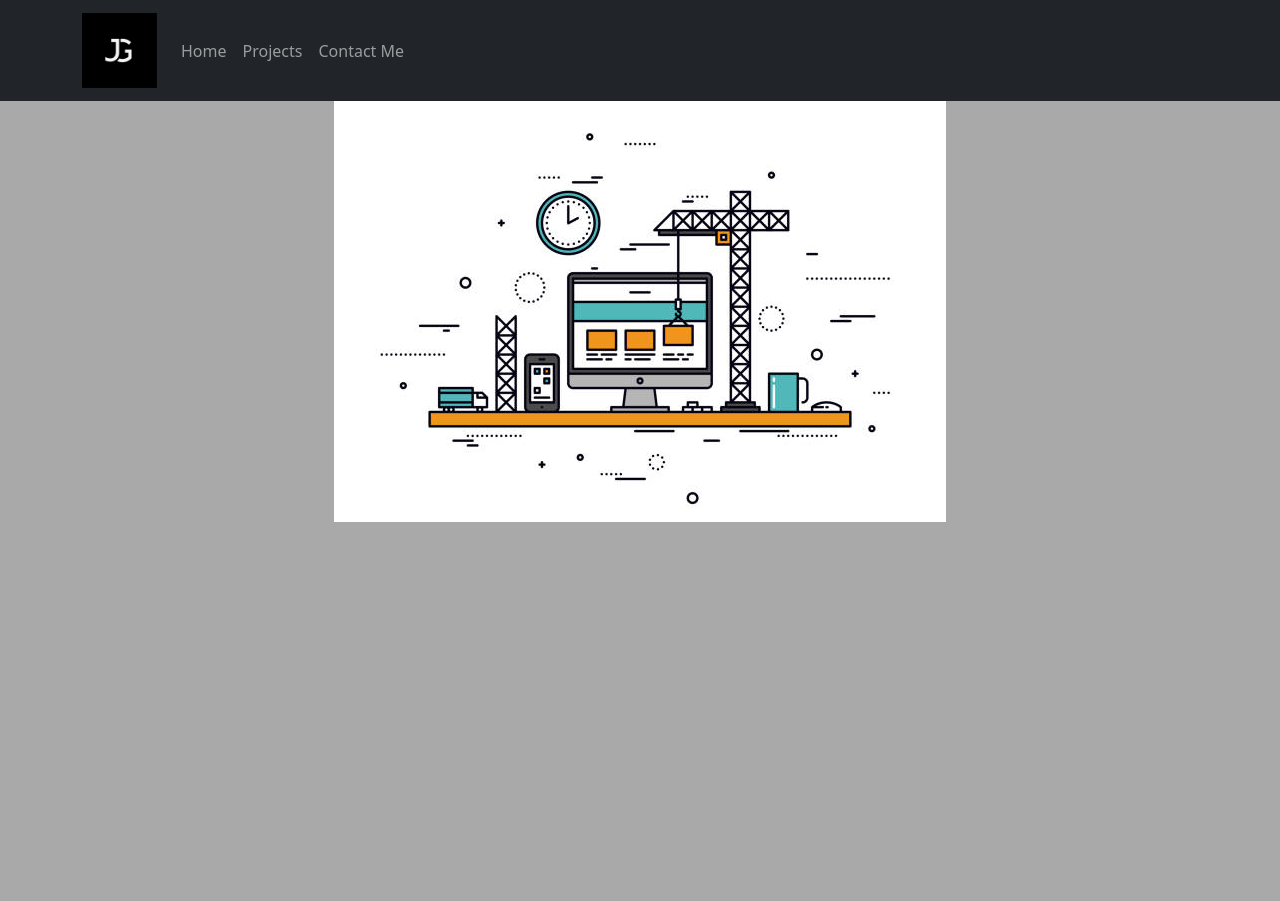
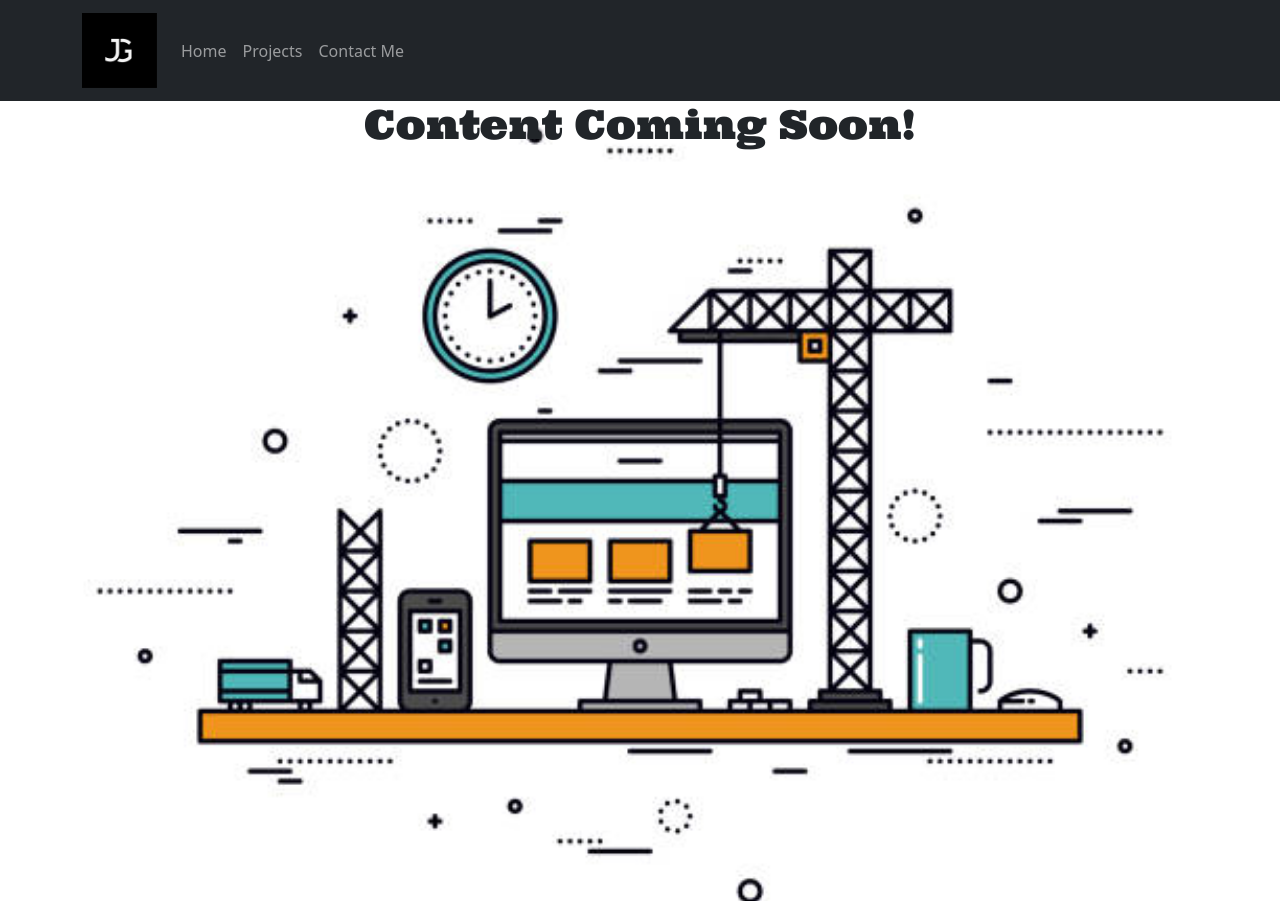
Before and after one commit to JAGeorge54/Portfolio, a React (Vite) app: page /comingSoon in a window 1280 px wide. Before the commit the page ends 800 px from the top, so only its background shows below. Built offline with nearby package versions, Linux system fonts and the light colour scheme.

Commit message:
styled coming soon page, added ultra font

```diff
--- a/src/App.css
+++ b/src/App.css
@@ -100,3 +100,24 @@
   border-radius: 2%;
   border: 2px solid lightgrey;
 }
+
+/* coming soon page */
+.comingSoonContent {
+  background-image: url('../src/assets/underConstruction.jpg');
+  background-size: cover;
+  background-position: center;
+  width: 100%;
+  height: 100%;
+  display: flex;
+  justify-content: center;
+  text-align: center;
+}
+
+@font-face {
+  font-family: ultra;
+  src: url(../src/assets/Ultra-Regular.ttf);
+}
+
+.comingSoonContent h1 {
+  font-family: ultra;
+}
--- a/src/index.css
+++ b/src/index.css
@@ -1,11 +1,11 @@
-html {
+html, body {
   height: 100%;
+  margin: 0;
 }
 body {
-  min-height: 100%;
   background-color: darkgrey;
 }
 
 #root {
-  min-height: 100%;
+  height: 100%;
 }
--- a/src/pages/ComingSoon.jsx
+++ b/src/pages/ComingSoon.jsx
@@ -2,8 +2,8 @@ import UnderConstruction from '../assets/underConstruction.jpg'
 
 function ComingSoon() {
     return (
-        <div style={{display: 'flex', justifyContent: 'center', height: '100hv'}}>
-            <img src={UnderConstruction} />
+        <div className='comingSoonContent' style={{}}>
+            <h1>Content Coming Soon!</h1>
         </div>
     );
 }
```
Also changed, not shown: src/assets/Ultra-Regular.ttf (added).
